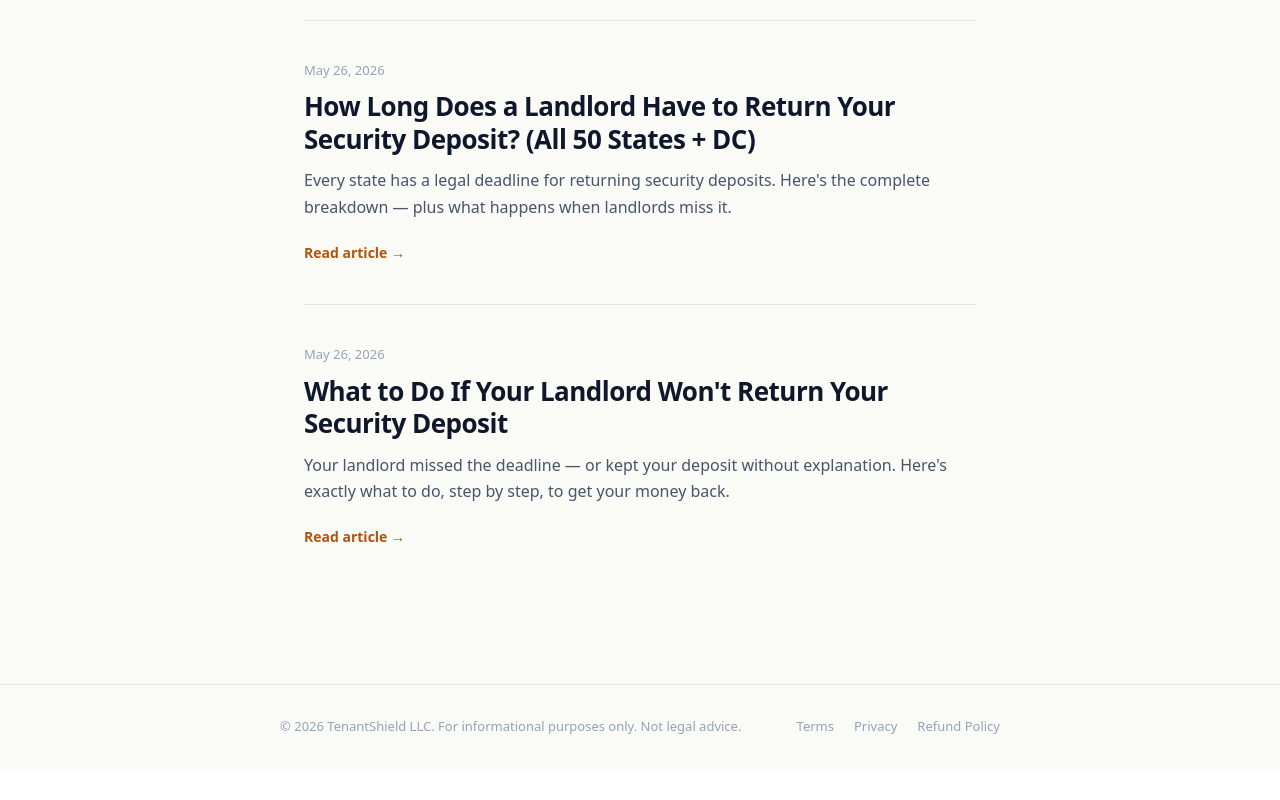
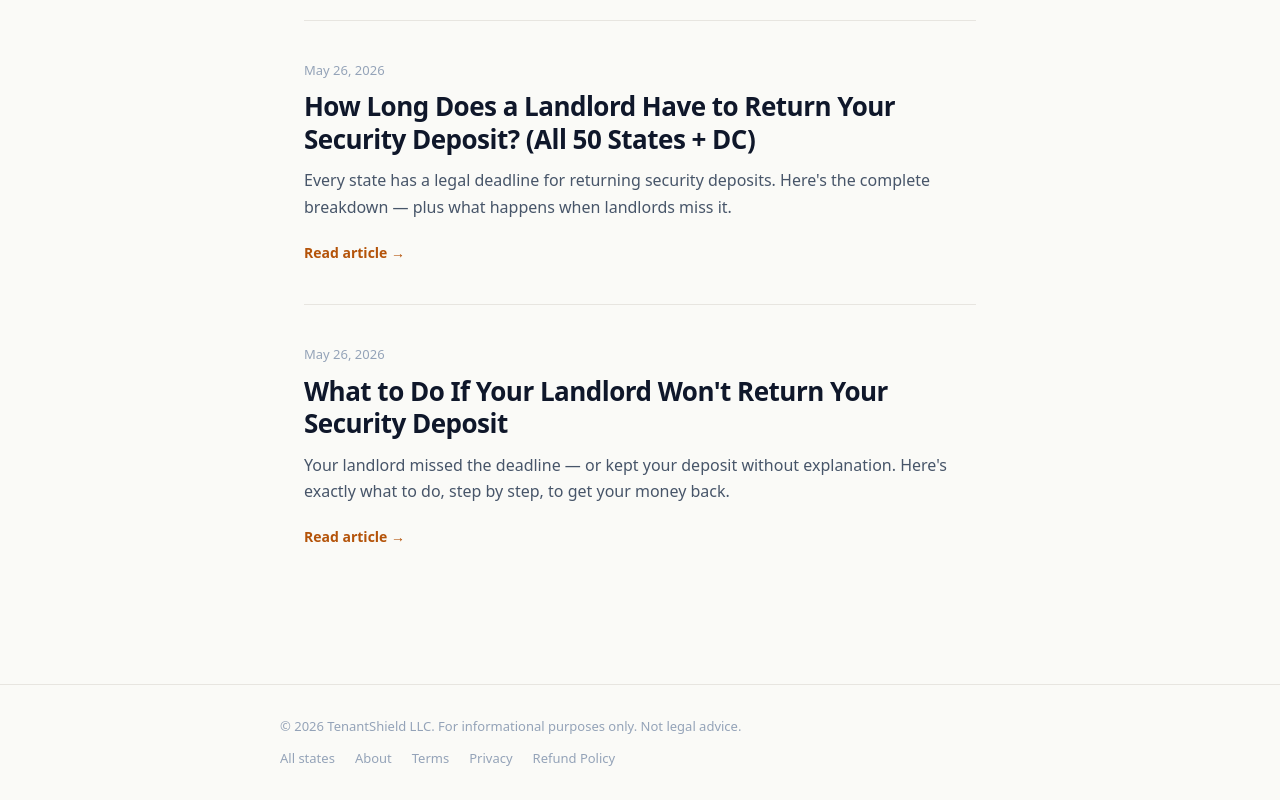
Before and after one commit to ademcolby/tenantshield, a Next.js app: page /blog in a window 1280 px wide. Shown: the part 657-1457 px from the top of the page. Before the commit the page ends 1426 px from the top, so only its background shows below. Built offline with nearby package versions, Linux system fonts and the light colour scheme.

Commit message:
Link marketing pages: crawlable /states link on homepage, About in nav, cross-links in about/blog footers

```diff
--- a/app/HomeClient.tsx
+++ b/app/HomeClient.tsx
@@ -134,6 +134,7 @@ export default function HomeClient({ deadlineStates, cityOverlaysByState }: Home
             <a href="#how-it-works" className="transition hover:text-slate-900">How it works</a>
             <a href="#deadlines" className="transition hover:text-slate-900">State deadlines</a>
             <a href="#faq" className="transition hover:text-slate-900">FAQ</a>
+            <Link href="/about" className="transition hover:text-slate-900">About</Link>
           </nav>
           <div className="flex items-center gap-3 sm:gap-4">
             {/* Project E: swaps with auth state. Hidden while unknown. */}
@@ -377,6 +378,20 @@ export default function HomeClient({ deadlineStates, cityOverlaysByState }: Home
               <option key={row.name} value={row.name}>{row.name}</option>
             ))}
           </select>
+
+          {/* Crawlable path into the state pages. The `/states/{slug}` link below
+              only renders AFTER a user picks from the dropdown, so it never exists
+              in the server HTML — and search engines do not follow links inside a
+              <select>. Before this link was added (July 11, 2026) a live check
+              found ZERO crawlable links to any state page from anywhere on the
+              site: all 51 were orphans, discoverable only via sitemap.xml.
+              Do not remove. */}
+          <p className="mt-3 text-sm text-slate-600">
+            Or{' '}
+            <Link href="/states" className="font-medium text-[#B45309] transition hover:text-[#92400E]">
+              browse all 50 states + DC and city ordinances →
+            </Link>
+          </p>
 
           {selected && (
             <div className="mt-6 overflow-hidden rounded-xl border border-[#E7E5E0] bg-white">
@@ -667,6 +682,9 @@ export default function HomeClient({ deadlineStates, cityOverlaysByState }: Home
             </span>
           </div>
           <nav className="flex flex-wrap items-center gap-x-6 gap-y-2 text-sm text-slate-600">
+            <Link href="/states" className="transition hover:text-slate-900">All states</Link>
+            <Link href="/blog" className="transition hover:text-slate-900">Blog</Link>
+            <Link href="/about" className="transition hover:text-slate-900">About</Link>
             <Link href="/terms" className="transition hover:text-slate-900">Terms</Link>
             <Link href="/privacy" className="transition hover:text-slate-900">Privacy</Link>
             <Link href="/refund" className="transition hover:text-slate-900">Refund Policy</Link>
--- a/app/about/page.tsx
+++ b/app/about/page.tsx
@@ -335,6 +335,8 @@ export default function AboutPage() {
         <div className="mx-auto flex max-w-6xl flex-wrap items-center justify-between gap-4 px-5 py-6 sm:px-8">
           <Link href="/" className="text-base font-medium text-slate-900" style={{ fontFamily: 'var(--font-display)' }}>TenantShield</Link>
           <nav className="flex flex-wrap items-center gap-x-6 gap-y-2 text-sm text-slate-600">
+            <Link href="/states" className="transition hover:text-slate-900">All states</Link>
+            <Link href="/blog" className="transition hover:text-slate-900">Blog</Link>
             <Link href="/about" className="transition hover:text-slate-900">About</Link>
             <Link href="/terms" className="transition hover:text-slate-900">Terms</Link>
             <Link href="/privacy" className="transition hover:text-slate-900">Privacy</Link>
--- a/app/blog/page.tsx
+++ b/app/blog/page.tsx
@@ -275,6 +275,8 @@ export default function BlogIndexPage() {
           </p>
           <div style={{ display: 'flex', gap: '20px' }}>
             {[
+              { label: 'All states', href: '/states' },
+              { label: 'About', href: '/about' },
               { label: 'Terms', href: '/terms' },
               { label: 'Privacy', href: '/privacy' },
               { label: 'Refund Policy', href: '/refund' },
```
